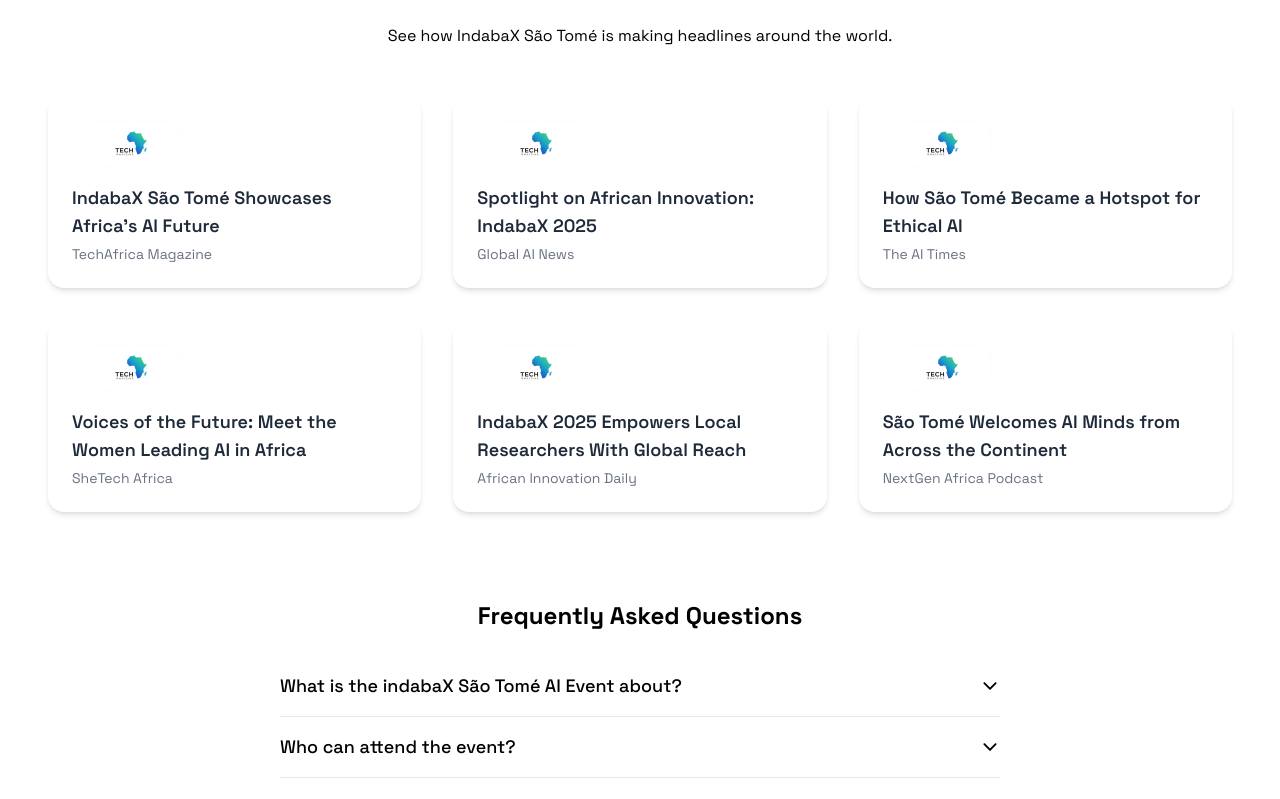
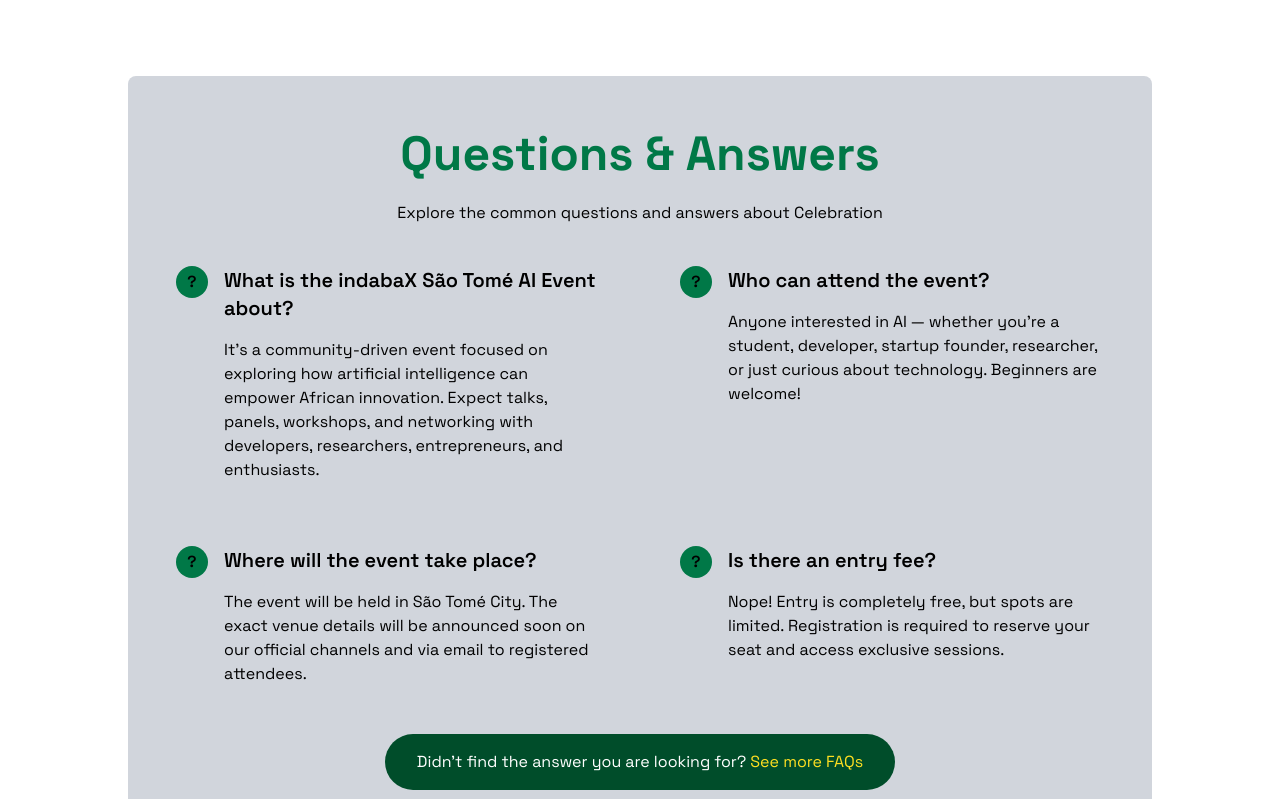
Before and after one commit to MOSOBELULU/indabaX, a React (Vite) app: page / in a window 1280 px wide. Shown: the part 5540-6339 px from the top of the page. Built offline with nearby package versions, Linux system fonts and the light colour scheme.

Commit message:
wip: faq mini section

```diff
--- a/src/App.jsx
+++ b/src/App.jsx
@@ -18,6 +18,7 @@
 import NotFound from "./pages/NotFound";
 import ScrollToTop from "./components/ScrollToTop";
 import BackToTopBtn from "./components/reusable/BacktoTopBtn";
+import FaqsPage from "./pages/FaqsPage";
 
 
 
@@ -37,6 +38,7 @@
         <Route path='/codeofconduct' element={< CodeOfConduct/>} />
         <Route path='/gallerypage' element={< Gallerypage/>} />
         <Route path='careers' element={< Careers/>} />
+        <Route path='faqspage' element={< FaqsPage/>} />
         <Route path='/speakerspage' element={< SpeakersPage/>}>
         </Route>
         <Route path='/speakerdetail/:id' element={< SpeakerDetail/>}>
--- a/src/components/home/Sponsorship.jsx
+++ b/src/components/home/Sponsorship.jsx
@@ -5,7 +5,7 @@
 
 export default function Sponsorship() {
   return (
-    <section className="flex flex-col md:flex-row w-full min-h-[280px] px-4 sm:px-8 md:px-20">
+    <section className="flex flex-col md:flex-row w-full min-h-[280px] px-4 mt-30 sm:px-8 md:px-20">
 
 
 
--- /dev/null
+++ b/src/components/reusable/miniFaqs.jsx
@@ -0,0 +1,77 @@
+/* eslint-disable no-unused-vars */
+import { faqs } from "../../data/DummyData";
+import { motion } from "framer-motion";
+
+export default function MiniFaqs() {
+  const showFew = faqs.slice(0, 4);
+
+  const containerVariants = {
+    hidden: {},
+    visible: {
+      transition: {
+        staggerChildren: 0.15,
+      },
+    },
+  };
+
+  const itemVariants = {
+    hidden: { opacity: 0, y: 20 },
+    visible: { opacity: 1, y: 0, transition: { duration: 0.5, ease: "easeOut" } },
+  };
+
+  return (
+    <section className="mt-20 py-10 sm:py-16 lg:py-24">
+      <div className="bg-gray-300 rounded-lg max-w-5xl px-6 py-12 mx-auto sm:px-8 lg:px-12">
+        <div className="max-w-2xl mx-auto text-center mb-10">
+          <h2 className="text-3xl font-bold leading-tight text-[#007847] sm:text-4xl lg:text-5xl">
+            Questions & Answers
+          </h2>
+          <p className="max-w-xl mx-auto mt-4 text-base leading-relaxed">
+            Explore the common questions and answers about Celebration
+          </p>
+        </div>
+
+        <motion.div
+          className="grid grid-cols-1 md:grid-cols-2 gap-y-16 gap-x-20"
+          variants={containerVariants}
+          initial="hidden"
+          animate="visible"
+        >
+          {showFew.map(({ question, answer }, index) => (
+            <motion.div
+              key={index}
+              className="flex items-start"
+              variants={itemVariants}
+            >
+              <motion.div
+                className="flex items-center justify-center flex-shrink-0 w-8 h-8 bg-[#007847] rounded-full font-semibold cursor-pointer"
+                whileHover={{ scale: 1.2 }}
+                transition={{ type: "spring", stiffness: 300 }}
+              >
+                ?
+              </motion.div>
+              <div className="ml-4">
+                <p className="text-xl font-semibold">{question}</p>
+                <p className="mt-4 text-base">{answer}</p>
+              </div>
+            </motion.div>
+          ))}
+        </motion.div>
+
+        <div className="flex items-center justify-center mt-12">
+          <div className="px-8 py-4 text-center bg-[#004d2a] rounded-full">
+            <p className="text-white">
+              Didn’t find the answer you are looking for?{" "}
+              <a
+                href="/faqspage"
+                className="text-yellow-300 transition-all duration-200 hover:text-yellow-400 focus:text-yellow-400 hover:underline"
+              >
+               See more FAQs
+              </a>
+            </p>
+          </div>
+        </div>
+      </div>
+    </section>
+  );
+}
--- /dev/null
+++ b/src/pages/FaqsPage.jsx
@@ -0,0 +1,8 @@
+import Faqs from "../components/reusable/Faq"
+export default function FaqsPage(){
+    return(
+        <>
+        <Faqs/>
+        </>
+    )
+}
--- a/src/pages/Home.jsx
+++ b/src/pages/Home.jsx
@@ -12,6 +12,7 @@
 import SpeakersSection from "../components/home/SpeakersSection";
 import MediaPress from "../components/home/MediaPress";
 import VolunteerOpportunities from "../components/home/VolunteerOpps";
+import MiniFaqs from "../components/reusable/miniFaqs";
 
 export default function Home() {
   return (
@@ -25,8 +26,8 @@
       <Events />
       <Testimonials />
       <MiniGallery />
-      <MediaPress />
-      <Faqs />
+      {/* <MediaPress /> */}
+      <MiniFaqs/>
       <Sponsorship />
       <VolunteerOpportunities />
       <JoinUs />
```
